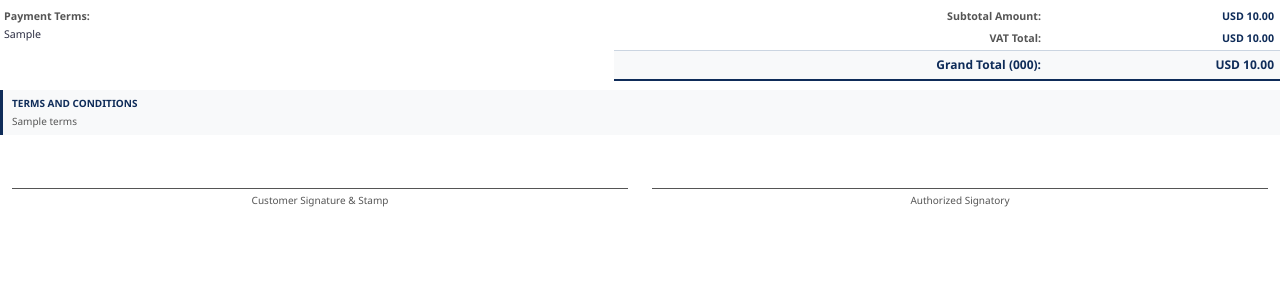
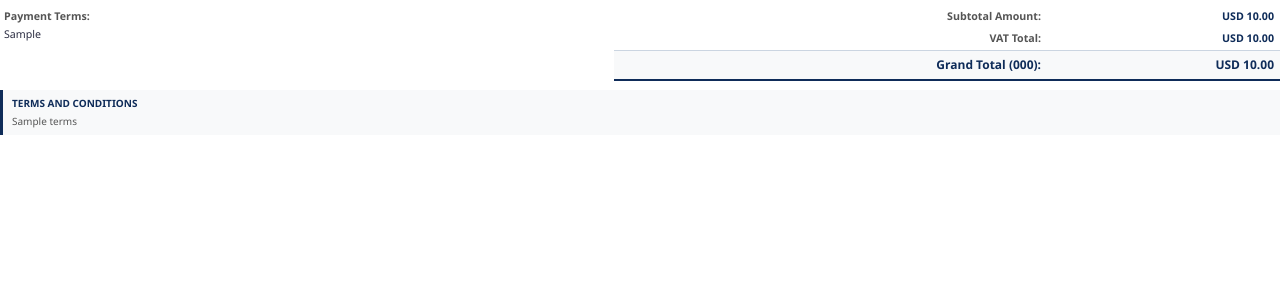
Before and after one commit to LelionV/Texmon-Final, a Django app: template templates/quotations/quotation_pdf.html in a window 1280 px wide. Shown: the part 419-719 px from the top of the page. Run offline with Django 5.2, Linux system fonts and the light colour scheme; the template is opened without the code that fills it: most values are stand-ins (such as "Sample title", 1, 10 or a date in 2020); grey boxes marked "Sample" are stand-in pictures.

Commit message:
Update quotation_pdf.html

```diff
--- a/templates/quotations/quotation_pdf.html
+++ b/templates/quotations/quotation_pdf.html
@@ -456,26 +456,6 @@
      SIGNATURES
      ===================================================== -->
 
-<table class="signature-table">
 
-    <tbody>
-        <tr>
-
-            <td>
-                <div class="signature-line">
-                    Customer Signature &amp; Stamp
-                </div>
-            </td>
-
-            <td>
-                <div class="signature-line">
-                    Authorized Signatory
-                </div>
-            </td>
-
-        </tr>
-    </tbody>
-
-</table>
 
 {% endblock %}
```
